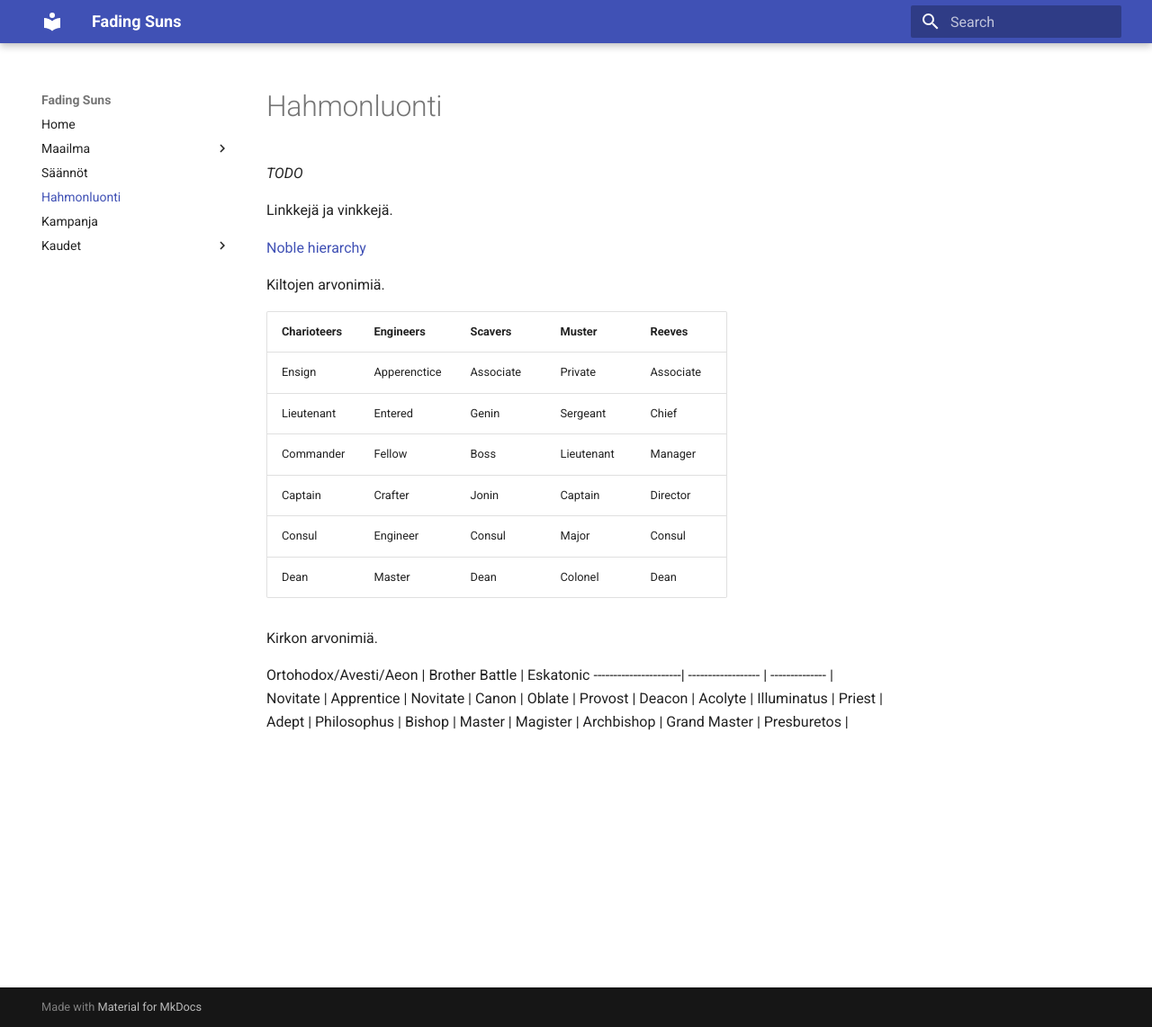
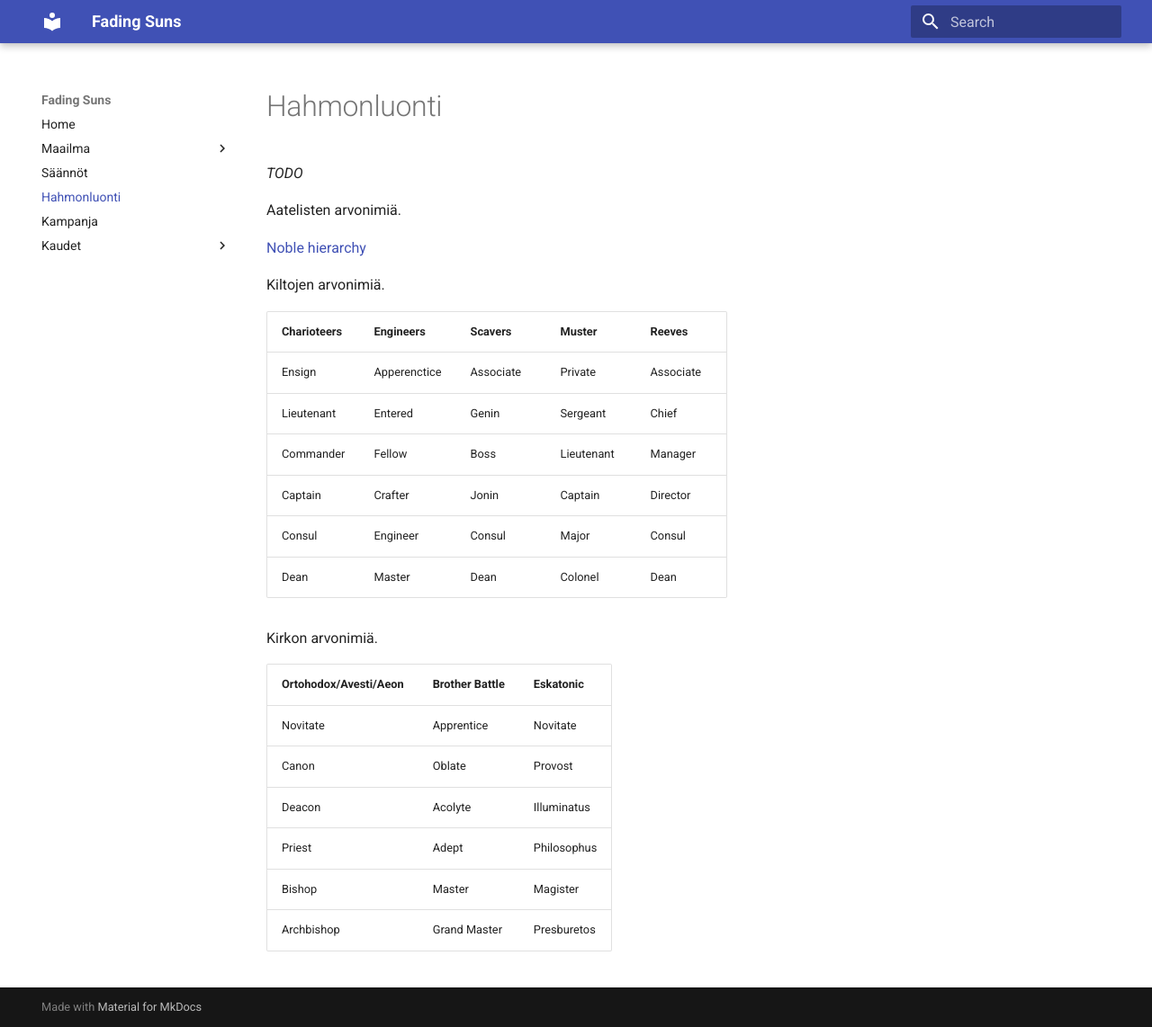
Before and after one commit to mertenator100/mertenator100.github.io, an MkDocs documentation site: the page built from docs/hahmot.md, in a window 1280 px wide and 1142 px high. Shown: the whole window at 90% size. Built offline with MkDocs 1.6.1 and Material for MkDocs 9.7.7, drawn with Linux system fonts in a browser that asks for light colours.

Commit message:
fix taulukko

```diff
--- a/docs/hahmot.md
+++ b/docs/hahmot.md
@@ -2,7 +2,7 @@
 
 *TODO*
 
-Linkkejä ja vinkkejä.
+Aatelisten arvonimiä.
 
 [Noble hierarchy](https://fadingsuns.fandom.com/wiki/Noble_Hierarchy)
 
@@ -19,11 +19,11 @@ Dean        | Master        | Dean      | Colonel   | Dean
 
 Kirkon arvonimiä.
 
-Ortohodox/Avesti/Aeon | Brother Battle     | Eskatonic
-----------------------| ------------------ | -------------- |
-Novitate              | Apprentice         | Novitate       |
-Canon                 | Oblate             | Provost        |
-Deacon                | Acolyte            | Illuminatus    |
-Priest                | Adept              | Philosophus    |
-Bishop                | Master             | Magister       |
-Archbishop            | Grand Master       | Presburetos    |
+Ortohodox/Avesti/Aeon  | Brother Battle     | Eskatonic      |
+---------------------- | ------------------ | -------------- |
+Novitate               | Apprentice         | Novitate       |
+Canon                  | Oblate             | Provost        |
+Deacon                 | Acolyte            | Illuminatus    |
+Priest                 | Adept              | Philosophus    |
+Bishop                 | Master             | Magister       |
+Archbishop             | Grand Master       | Presburetos    |
```
